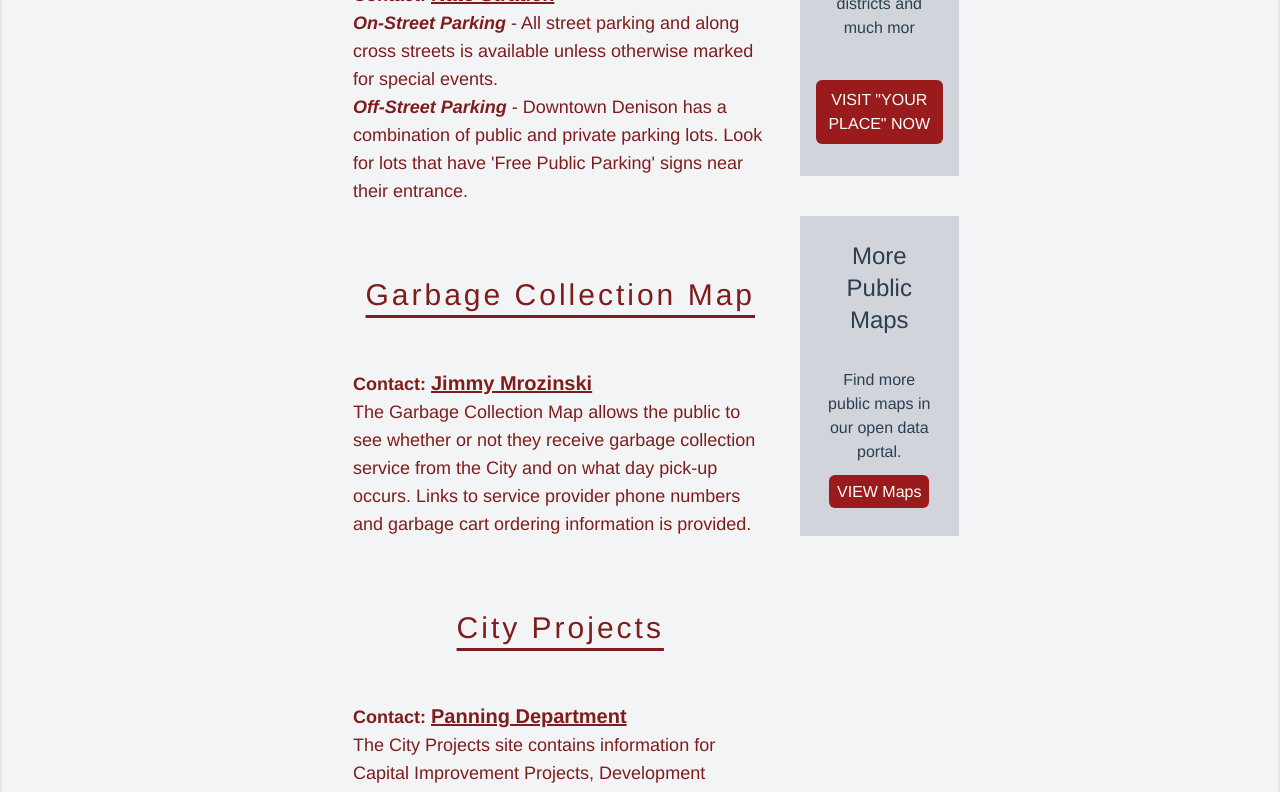
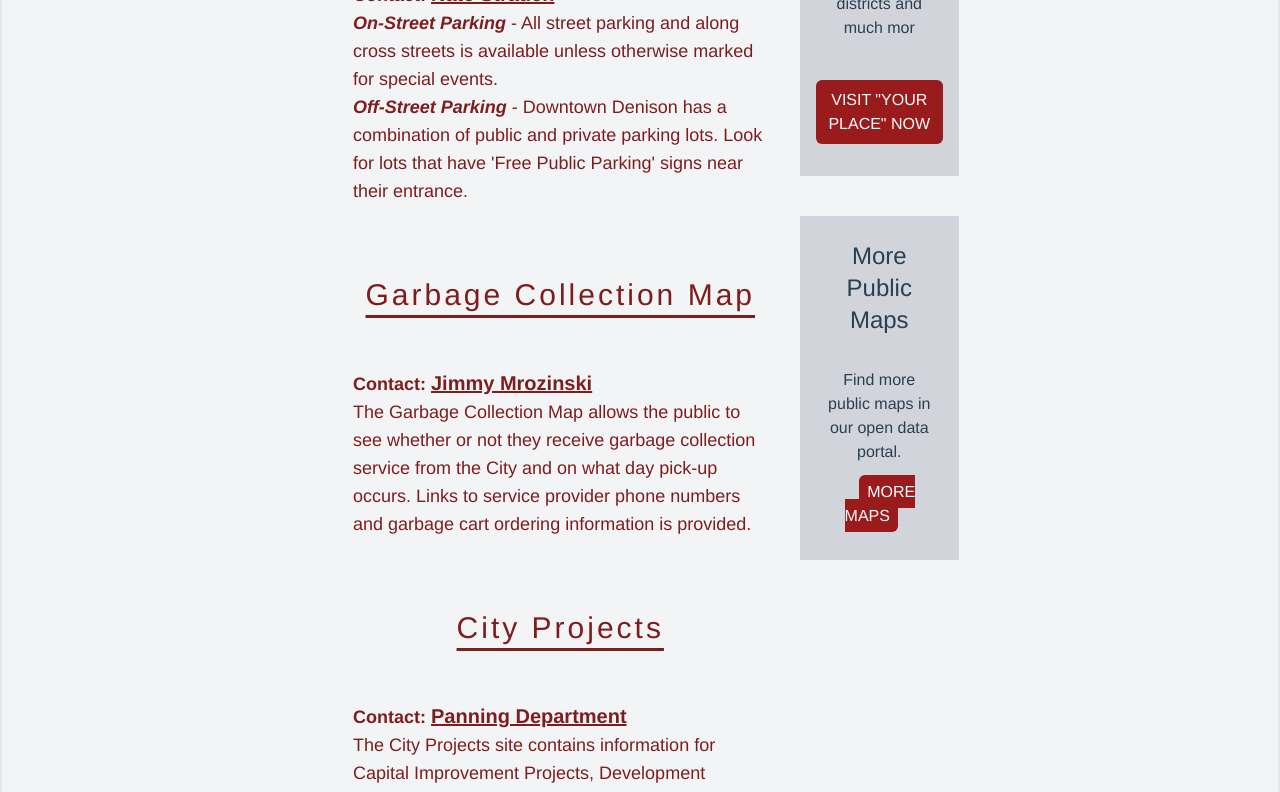
Before and after one commit to dwightlagrone1971/shermangis-main, a Vue app: page /#/ in a window 1280 px wide. Shown: the part 1266-2058 px from the top of the page. Built offline with nearby package versions, Linux system fonts and the light colour scheme.

Commit message:
Commit - 07182025 v1

```diff
--- a/src/views/Home.vue
+++ b/src/views/Home.vue
@@ -67,7 +67,7 @@ Downtown Denison has a combination of public and private parking lots. Look for
         <div class="m-auto bg-gray-300 pb-8 mb-10 p-2">
           <h1 class="m-auto align-top text-2xl p-4">More Public Maps</h1>
           <h1 class="p-4">Find more public maps in our open data portal.</h1>
-          <router-link class="text-white bg-red-800 hover:bg-red-900 p-2 mx-4 rounded-md" to="/externals" tag="button">VIEW Maps</router-link>
+          <router-link class="text-white bg-red-800 hover:bg-red-900 p-2 mx-4 rounded-md" to="/externals" tag="button">MORE MAPS</router-link>
         </div>
       </div>
     </div>
```
